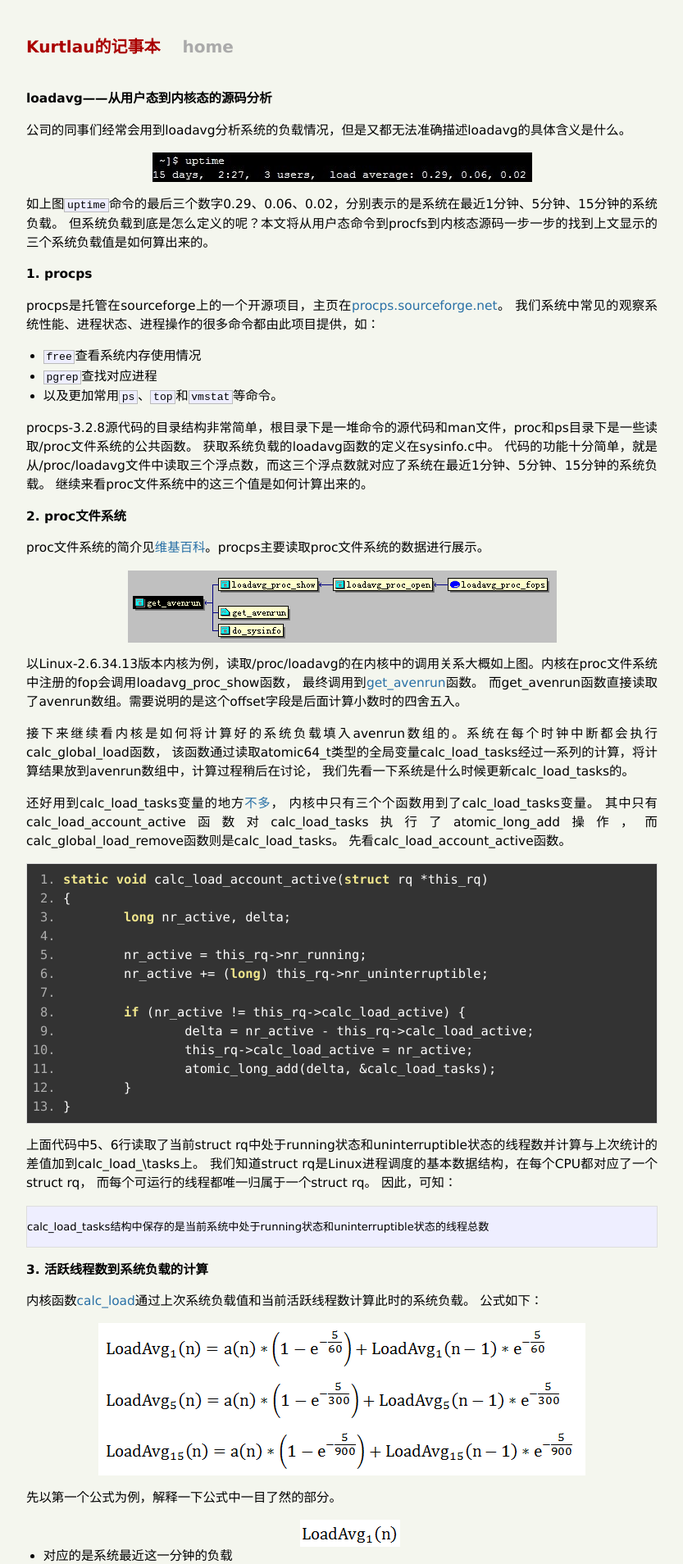
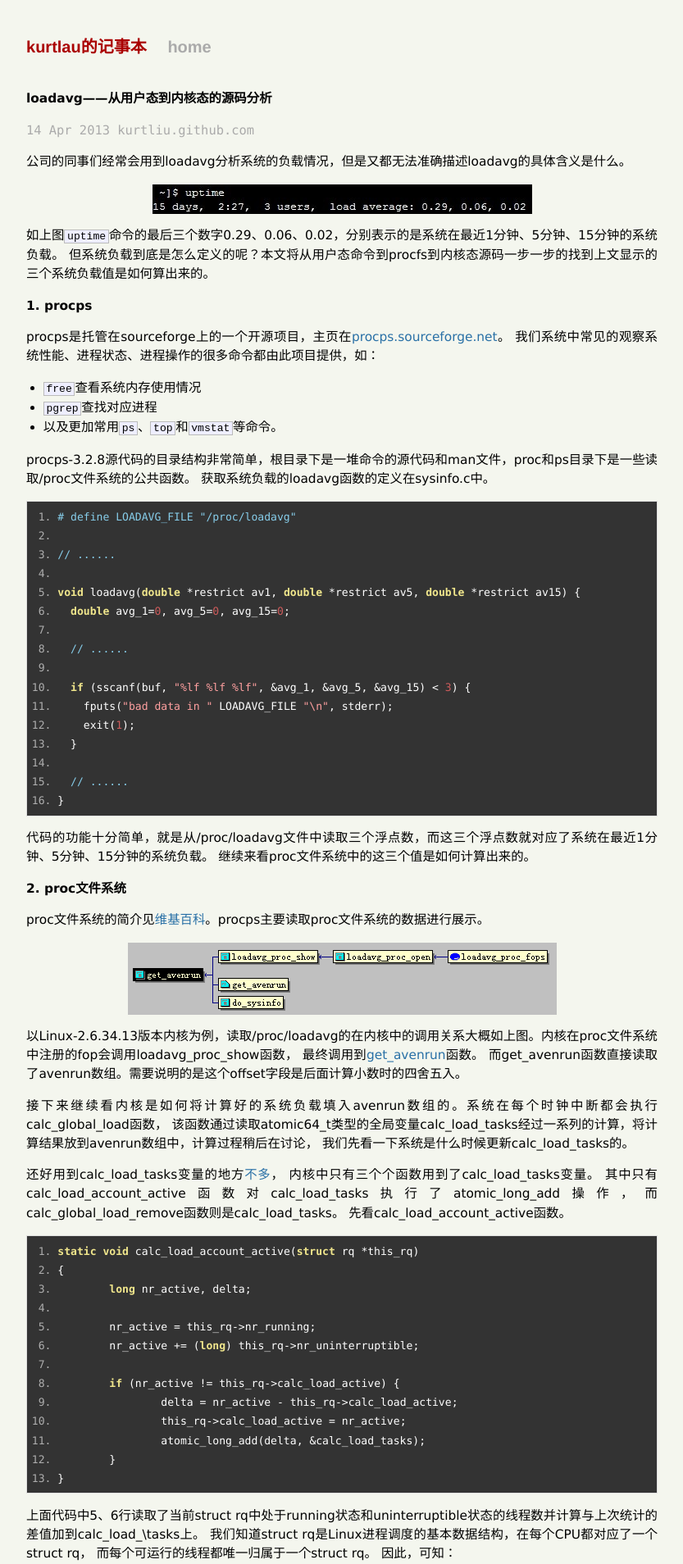
Before and after one commit to kurtlau/kurtlau.github.com, a Jekyll site: the page built from _posts/2013-04-14-load-avg.md, in a window 1280 px wide. Shown: the top 1908 px of the page at 82% size, without its empty margins (223-1056 px from the left). Built offline with Jekyll 4.4.1, drawn with Linux system fonts in a browser that asks for light colours; Markdown is read by kramdown in place of the engine named in the settings; comment, search, counter and statistics services are not loaded.

Commit message:
add CNAME

```diff
--- a/404.html
+++ b/404.html
@@ -2,13 +2,15 @@
 <html xmlns="http://www.w3.org/1999/xhtml">
 <head profile="http://gmpg.org/xfn/11">
 	<meta http-equiv="Content-Type" content="text/html; charset=UTF-8" />
+  <link rel="stylesheet" href="/css/404.css" type="text/css" />
 	<title>404</title>
 </head>
 <body>
+  <h1>Oops!</h1>
+  <div id="404">
     <div id="img404">
         <a href="/"><img src="/img/taijiong.jpg" alt="404" />
-	</div>
-    <div id="notice404">
+	  </div>
 		<div class="back">
             <a href="/">回到首页 &raquo;</a>
 		</div>
--- /dev/null
+++ b/CNAME
@@ -0,0 +1 @@
+kurtliu.info
--- a/_config.yml
+++ b/_config.yml
@@ -2,7 +2,8 @@
 pygments: true
 markdown: redcarpet
 auto: false
-title: Kurtlau的记事本
+title: kurtlau的记事本
+site_url: kurtliu.github.com
 permalink: /:year/:month/:day/:title
 author:
   name: Kurtlau
--- a/_layouts/post.html
+++ b/_layouts/post.html
@@ -3,6 +3,7 @@
 ---
 <div id="post">
   <h1>{{ page.title }}</h1>
+  <p class="subtitle">{{ page.date | date_to_string }} {{ site.site_url }}</p>
   {{ content }}
 </div>
 
--- a/_posts/2013-04-14-load-avg.md
+++ b/_posts/2013-04-14-load-avg.md
@@ -2,6 +2,7 @@
 layout: post
 category : Linux
 title: loadavg——从用户态到内核态的源码分析
+description: Linux系统中loadavg的源码分析
 ---
 
 公司的同事们经常会用到loadavg分析系统的负载情况，但是又都无法准确描述loadavg的具体含义是什么。
@@ -22,6 +23,26 @@
 
 procps-3.2.8源代码的目录结构非常简单，根目录下是一堆命令的源代码和man文件，proc和ps目录下是一些读取/proc文件系统的公共函数。
 获取系统负载的loadavg函数的定义在sysinfo.c中。
+
+<pre class="prettyprint lang-c linenums">
+#define LOADAVG_FILE "/proc/loadavg"
+
+// ......
+
+void loadavg(double *restrict av1, double *restrict av5, double *restrict av15) {
+  double avg_1=0, avg_5=0, avg_15=0;
+
+  // ......
+
+  if (sscanf(buf, "%lf %lf %lf", &avg_1, &avg_5, &avg_15) < 3) {
+    fputs("bad data in " LOADAVG_FILE "\n", stderr);
+    exit(1);
+  }
+
+  // ......
+}
+</pre>
+
 代码的功能十分简单，就是从/proc/loadavg文件中读取三个浮点数，而这三个浮点数就对应了系统在最近1分钟、5分钟、15分钟的系统负载。
 继续来看proc文件系统中的这三个值是如何计算出来的。
 
--- a/css/style.css
+++ b/css/style.css
@@ -18,7 +18,7 @@
 
 body {
   background:#F4F6EE;
-  font-family: Verdana, STXihei, 'STHeiti Light',Sans-serif;
+  font-family: Verdana, STXihei, 'STHeiti Light', Sans-serif;
   font-size:14px;
   text-align: center;
 }
@@ -93,6 +93,7 @@
   font-weight: bold;
   margin-bottom: 2em;
   font-size: 130%;
+  font-family: Helvetica, STXihei, 'STHeiti Light', monospace;
 }
 
   .site .title a {
@@ -114,8 +115,9 @@
     color:#2970A6;
   }
 
-  .site .meta {
+  .site .subtitle {
     color: #aaa;
+    font-family: Monaco, STXihei, 'STHeiti Light', monospace;
   }
 
   .site .footer {
@@ -163,6 +165,7 @@
     padding-top: 0.5em;
     padding-bottom: 0.5em;
     padding-left: 1.5em;
+    font-size: 85%;
     font-family: Monaco, STXihei, 'STHeiti Light', monospace;
   }
 
--- a/index.html
+++ b/index.html
@@ -1,6 +1,6 @@
 ---
 layout: default
-description: Index page of my blogs
+description: Index page of kurtlau.github.com
 ---
 
 <div id="posts">
```
Also changed, not shown: css/404.css (added, +39 -0 lines).
